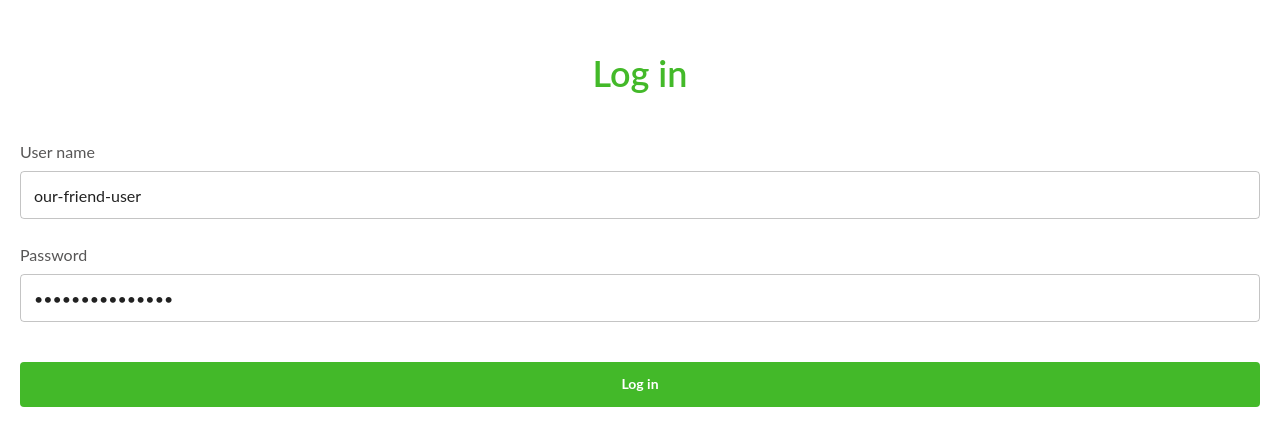
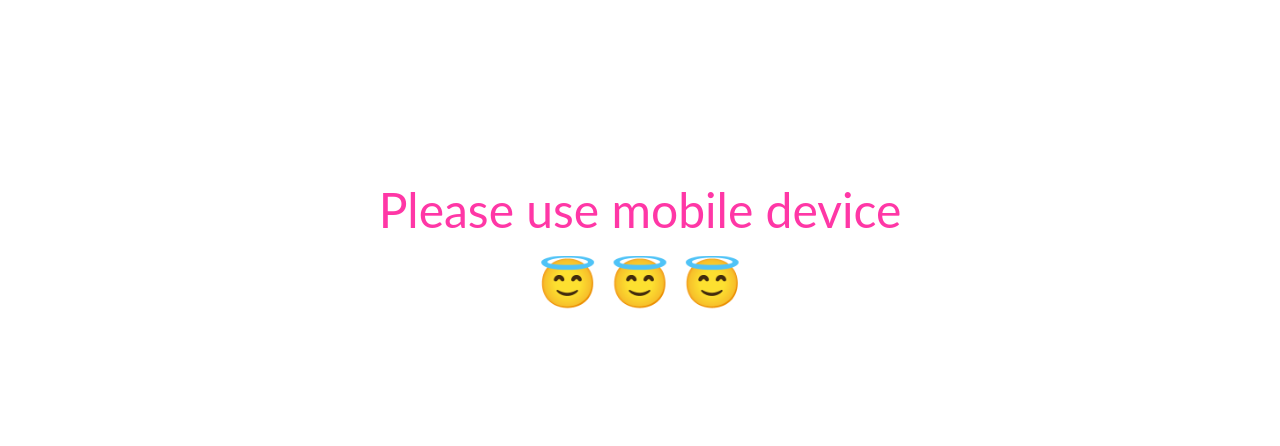
Before and after one commit to albertBarsegyan/techwill, a React (Vite) app: page /login in a window 1280 px wide. Shown: the part 154-600 px from the top of the page. Built offline with nearby package versions, Linux system fonts and the light colour scheme.

Commit message:
fix: add redeplot

```diff
--- a/src/App.tsx
+++ b/src/App.tsx
@@ -1,33 +1,33 @@
 import { RouterProvider } from "react-router-dom";
 import { unauthenticatedRoutes } from "./routes/unauthenticated-routes.tsx";
-// import { useScreenSize } from "./hooks/use-screen-size.tsx";
-// import { BreakPointSize } from "./constants/breakpoints-constants.ts";
+import { useScreenSize } from "./hooks/use-screen-size.tsx";
+import { BreakPointSize } from "./constants/breakpoints-constants.ts";
 import { authenticatedRoutes } from "./routes/authenticated-routes.tsx";
 import { useAuth } from "./hooks/use-auth.tsx";
-// import { Stack, Typography } from "@mui/material";
+import { Stack, Typography } from "@mui/material";
 
 function App() {
-  // const screenWidth = useScreenSize();
+  const screenWidth = useScreenSize();
   const { isAuthenticated } = useAuth();
 
-  // if (screenWidth <= BreakPointSize.Mobile) {
+  if (screenWidth <= BreakPointSize.Mobile) {
+    return (
+      <RouterProvider
+        router={isAuthenticated ? authenticatedRoutes : unauthenticatedRoutes}
+      />
+    );
+  }
+
   return (
-    <RouterProvider
-      router={isAuthenticated ? authenticatedRoutes : unauthenticatedRoutes}
-    />
+    <Stack sx={{ height: "100vh" }} alignItems="center" justifyContent="center">
+      <Typography
+        textAlign="center"
+        sx={{ fontSize: "48px", color: "lightColor" }}
+      >
+        Please use mobile device <br /> 😇 😇 😇
+      </Typography>
+    </Stack>
   );
-  // }
-
-  // return (
-  //   <Stack sx={{ height: "100vh" }} alignItems="center" justifyContent="center">
-  //     <Typography
-  //       textAlign="center"
-  //       sx={{ fontSize: "48px", color: "lightColor" }}
-  //     >
-  //       Please use mobile device <br /> 😇 😇 😇
-  //     </Typography>
-  //   </Stack>
-  // );
 }
 
 export default App;
--- a/src/pages/login-page/login-page.tsx
+++ b/src/pages/login-page/login-page.tsx
@@ -3,16 +3,16 @@ import { PageLayout } from "../../layouts/page-layout/page-layout.tsx";
 import { PrimaryInput } from "../../components/common/input/primary-input/primary-input.tsx";
 import { useState } from "react";
 import { ButtonComponent } from "../../components/common/button/primary-button/primary-button.tsx";
-// import { useAuth } from "../../hooks/use-auth.tsx";
+import { useAuth } from "../../hooks/use-auth.tsx";
 
 export function LoginPage() {
   const [email, setEmail] = useState("our-friend-user");
   const [password, setPassword] = useState("our-friend-user");
-  // const { login } = useAuth();
+  const { login } = useAuth();
 
   const handleLogin = () => {
     if (email && password) {
-      // login();
+      login();
     }
   };
 
```
Also changed, not shown: test.js (added).
